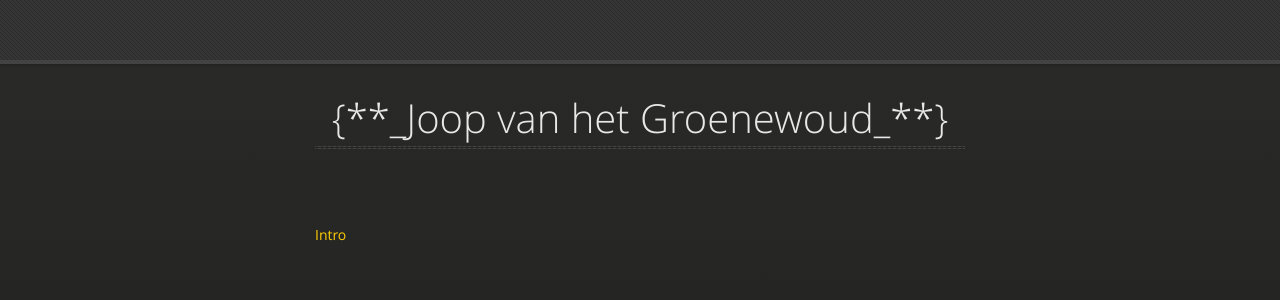
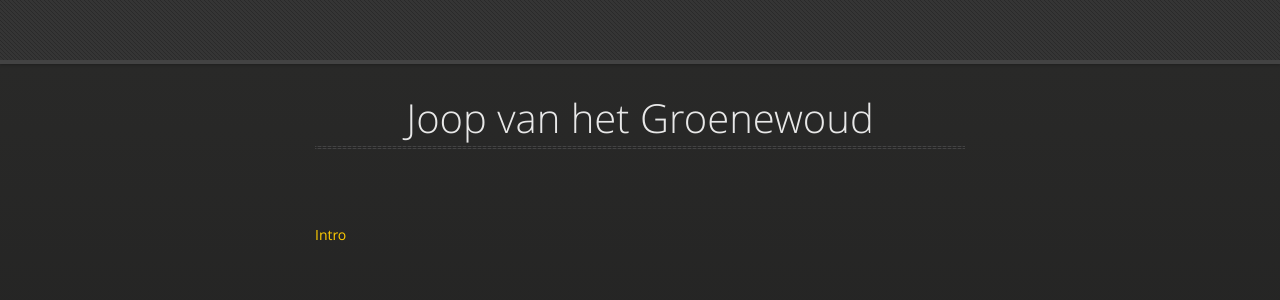
Before and after one commit to FlorisVeloo/JoopvanhetGroenewoud, a Jekyll site: the page built from index.md, in a window 1280 px wide. Shown: the top 300 px of the page. Built offline with Jekyll 4.4.1, drawn with Linux system fonts in a browser that asks for light colours; our own code applies the rules of GitHub Pages for plain Markdown files.

```diff
--- a/_layouts/default.html
+++ b/_layouts/default.html
@@ -29,7 +29,7 @@
 
       <section>
         <div id="title">
-          <h1>{**_Joop van het Groenewoud_**}</h1>
+          <h1>Joop van het Groenewoud</h1>
           <hr>
         </div>
 
```
